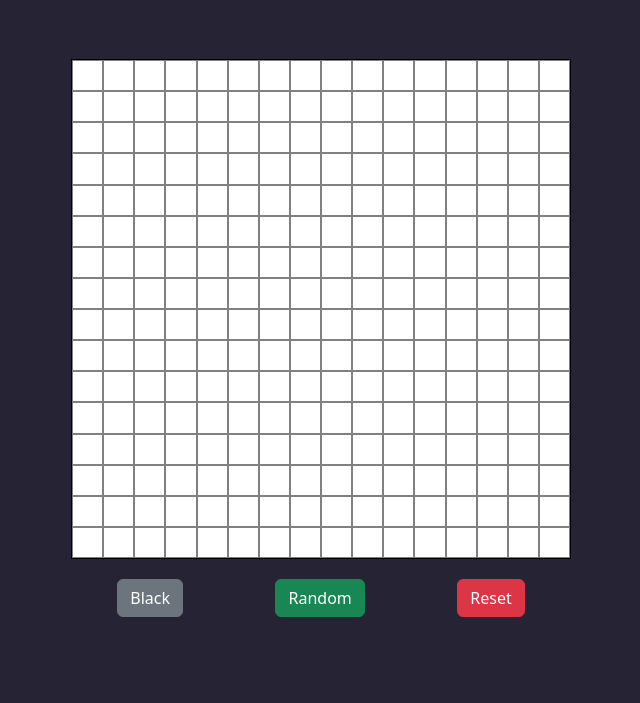
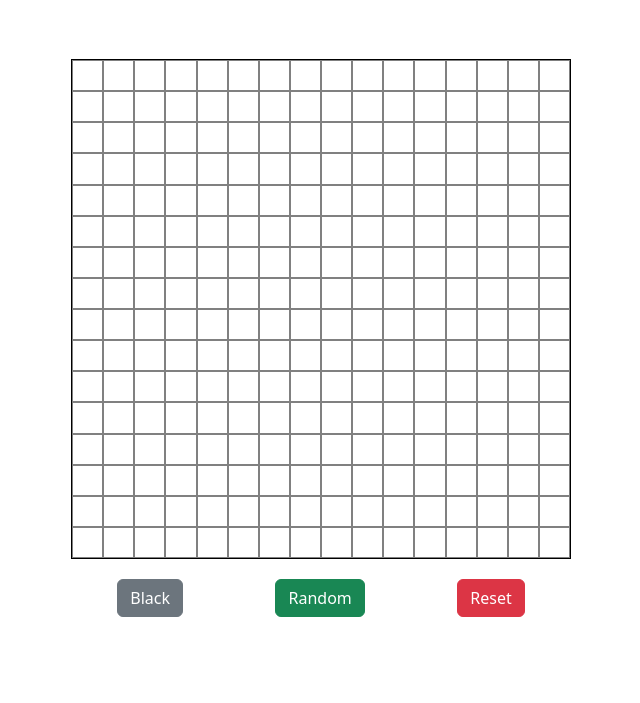
Before and after one commit to Adkham63/Etch-A-Sketch, a plain HTML site: page index.html in a window 1280 px wide. Shown: the part 97-800 px from the top of the page, without its empty margins (319-959 px from the left). Drawn offline with nearby package versions, Linux system fonts and the light colour scheme.

Commit message:
style.css

```diff
--- a/style.css
+++ b/style.css
@@ -3,8 +3,7 @@ body{
     justify-content: center;
     align-items: center;
     flex-direction: column;
-    background-color: #262334;
-    color: white;
+    color: black;
 }
 
 .header{
```
